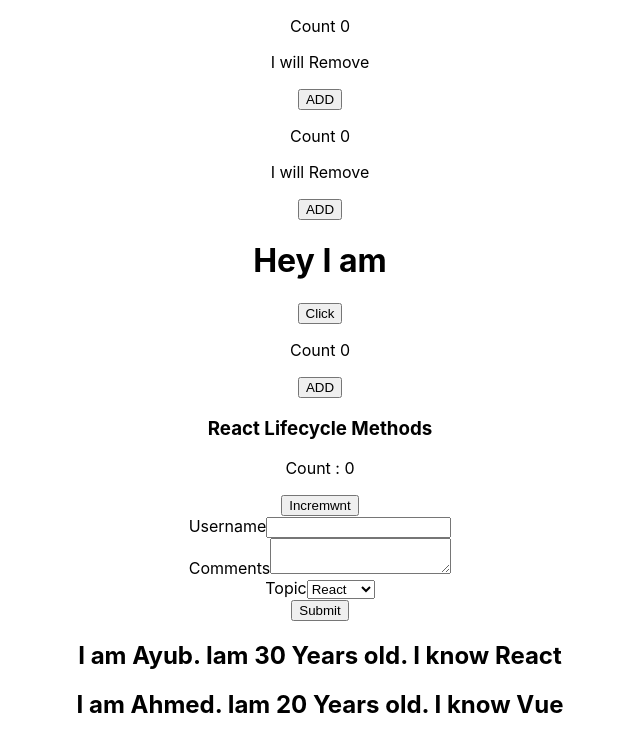
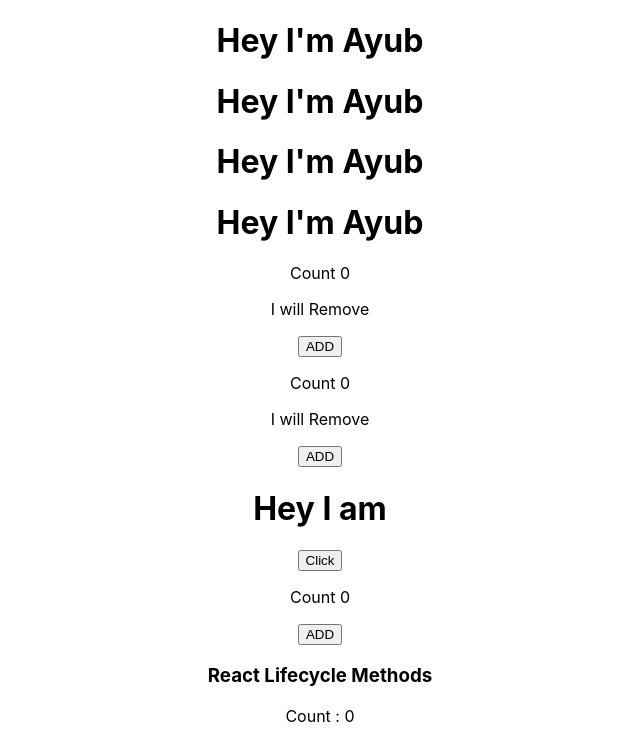
Before and after one commit to ayub6717/All-About-React, a React (Create React App) app: page / in a window 1280 px wide. Shown: the top 742 px of the page, without its empty margins (320-960 px from the left). Built offline with nearby package versions, Linux system fonts and the light colour scheme.

Commit message:
Fragment

```diff
--- a/src/App.js
+++ b/src/App.js
@@ -16,11 +16,13 @@ import ComponentDid from './components/ComponentDidMount'
 import Update from './components/ComponentDidUpdate'
 import Unmount from './components/ComponentWillUnmount'
 import Shouldupdate from './components/ShouldComponentUpdate'
+import Frag from './components/Fragment'
 
 class App extends Component{
   render(){
     return (
       <div className="App">
+        <Frag />
         <Shouldupdate />
         <Unmount />
         <Update />
--- /dev/null
+++ b/src/components/Fragment.js
@@ -0,0 +1,26 @@
+import React, { Component, Fragment } from 'react'
+
+class Frag extends Component {
+    render() {
+        return (
+            <>
+                {/* we can use 3 different way */}
+
+                <h1>Hey I'm Ayub</h1>
+                <div>
+                    <h1>Hey I'm Ayub</h1>
+                </div>
+                <React.Fragment>
+                    <h1>Hey I'm Ayub</h1>
+                </React.Fragment>
+
+                <Fragment>
+                    <h1>Hey I'm Ayub</h1>
+                </Fragment>
+            </>
+
+        )
+    }
+}
+
+export default Frag
```
Also changed, not shown: 1 other file (tests, documents, lock files or other folders).
